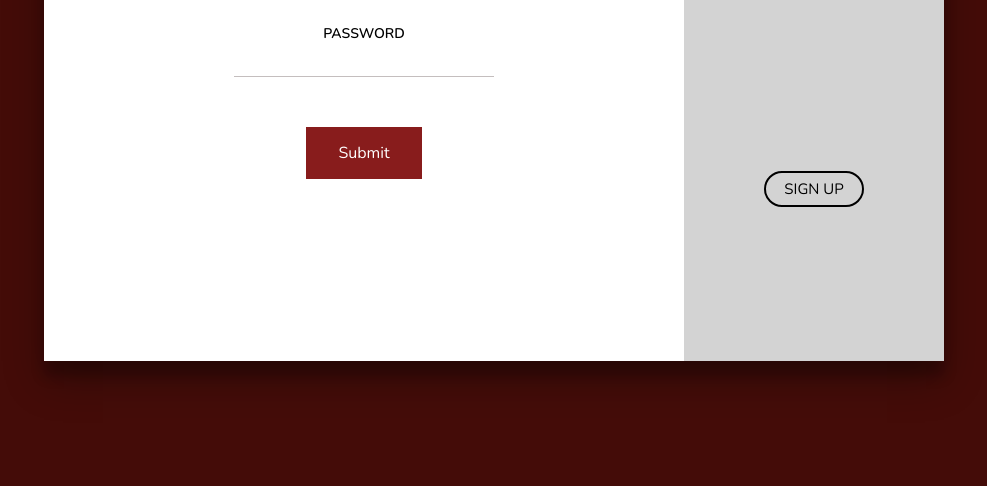
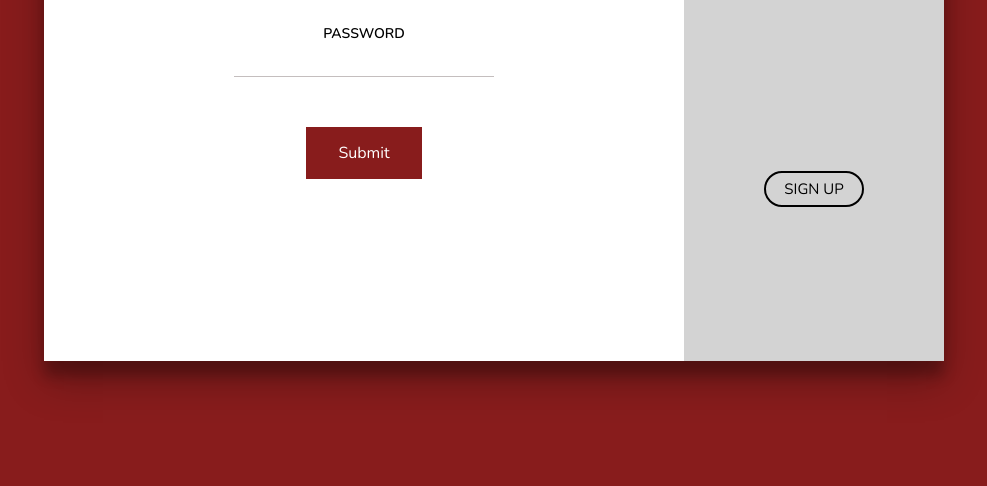
Before and after one commit to vbalamurugan/cs326-final-u-lost, a plain HTML site: page login.html in a window 1280 px wide. Shown: the part 314-800 px from the top of the page, without its empty margins (146-1133 px from the left). Drawn offline with nearby package versions, Linux system fonts and the light colour scheme.

Commit message:
changed background color

```diff
--- a/loginstyle.css
+++ b/loginstyle.css
@@ -11,7 +11,7 @@
     display: flex;
     justify-content: center;
     align-items: center;
-    background: -webkit-linear-gradient(left, #440c08, #440c08);
+    background: #881c1c;
   }
 
   #submit {
```
